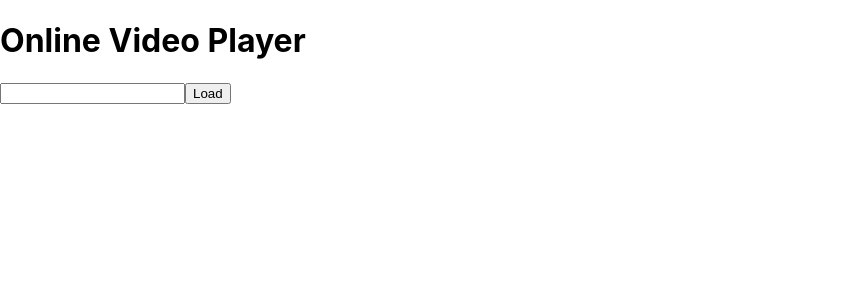
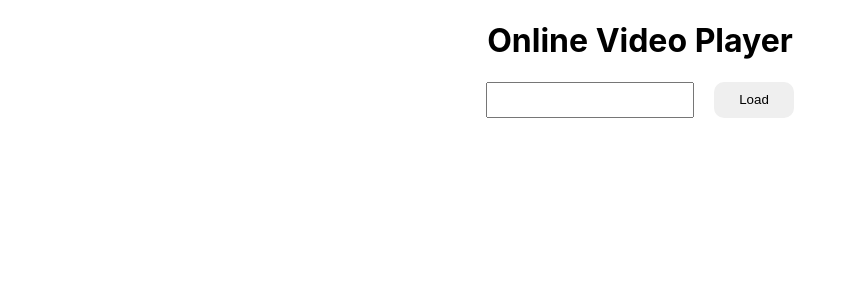
Before and after one commit to SKhrebtan/Video-Player, a React (Create React App) app: page / in a window 1280 px wide. Shown: the top 300 px of the page, without its empty margins (0-857 px from the left). Built offline with nearby package versions, Linux system fonts and the light colour scheme.

Commit message:
some changes

```diff
--- a/src/components/App.jsx
+++ b/src/components/App.jsx
@@ -1,6 +1,7 @@
 import { OnlineReactPlayer } from "./ReactPlayer/ReactPlayer";
 import { Form } from "./Form/Form";
 import { useState } from "react";
+import css from './App.module.css'
 
 export const App = () => {
   const [formValue, setFormValue] = useState(null);
@@ -9,8 +10,8 @@ export const App = () => {
 setFormValue(value)
   }
   return (
-    <div>
-      <h1>Online Video Player</h1>
+    <div className={css.mainDiv}>
+      <h1 className={css.title}>Online Video Player</h1>
       <Form onSubmit={handleFormValue} />
       <OnlineReactPlayer formValue={formValue} />
     </div>
--- /dev/null
+++ b/src/components/App.module.css
@@ -0,0 +1,8 @@
+.mainDiv {
+  margin: 0 auto;
+  width: calc(100vw - 40%);
+}
+
+.title {
+  text-align: center;
+}
--- a/src/components/Form/Form.jsx
+++ b/src/components/Form/Form.jsx
@@ -1,4 +1,6 @@
-export const Form = ({onSubmit}) => {
+import css from './form.module.css'
+
+export const Form = ({ onSubmit }) => {
 
     const handleSubmit = (e) => {
         e.preventDefault();
@@ -7,11 +9,11 @@ export const Form = ({onSubmit}) => {
     }
 
     return (
-        <form onSubmit={handleSubmit}>
-            <label name='video'>
-                <input name='video' type='text'/>
+        <form className={css.form}  onSubmit={handleSubmit}>
+            <label className={css.label}  name='video'>
+                <input className={css.input} name='video' type='text'/>
             </label>
-            <button type='submit'>Load</button>
+            <button className={css.button} type='submit'>Load</button>
         </form>
     )
 }
--- a/src/components/Form/form.module.css
+++ b/src/components/Form/form.module.css
@@ -0,0 +1,20 @@
+.form {
+  display: flex;
+  justify-content: center;
+  margin-bottom: 20px;
+}
+
+.label {
+  margin-right: 20px;
+}
+
+.input {
+  height: 30px;
+  width: 200px;
+}
+
+.button {
+  border-color: transparent;
+  border-radius: 10px;
+  width: 80px;
+}
--- a/src/components/ReactPlayer/ReactPlayer.jsx
+++ b/src/components/ReactPlayer/ReactPlayer.jsx
@@ -1,16 +1,43 @@
 import css from './reactplayer.module.css';
-import ReactPlayer from 'react-player';
+import ReactPlayer from 'react-player/youtube';
+import { useState, useEffect } from 'react';
+function useLocalStorage(key, defaultValue) {
+  const [state, setState] = useState(() => JSON.parse(window.localStorage.getItem(key)) ?? defaultValue)
 
+  useEffect(() => {
+    return window.localStorage.setItem(key, JSON.stringify(state))
+  }, [state, key])
+return [state, setState]
+}
 export const OnlineReactPlayer = ({ formValue }) => {
-
+  const [video, setVideo] = useLocalStorage('video', 'https://www.youtube.com/watch?v=_fhDVVfELsM&t=1387s');
+  const [videoError, setVideoError] = useState(null);
+    const playerConfig = {
+    youtubePlayerVars: {
+      origin: 'https://www.youtube.com',
+    },
+  };
+  const handleError = (error) => {
+    console.log(error);
+    console.log(error.message)
+    setVideoError(error)
+  }
+  useEffect(() => {
+    if (!formValue) return;
+    setVideo(formValue)
+  }, [formValue,setVideo])
   return (
     <div className={css.playerWrapper}>
+      {videoError && <div>Виникла помилка під час відтворення відео.</div>}
       <ReactPlayer
+        playing={true}
         className={css.reactPlayer}
-        url={formValue ?? 'https://www.youtube.com/watch?v=_fhDVVfELsM&t=1387s'}
+        url={formValue ?? video}
         controls
-        width='640px'
-        height='480px'
+        config={playerConfig}
+        onError={()=>handleError}
+        width='100%'
+        height='640px'
       />
     </div>
   )
--- a/src/index.css
+++ b/src/index.css
@@ -1,4 +1,3 @@
-@import-normalize; /* bring in normalize.css styles */
 
 body {
   margin: 0;
```
